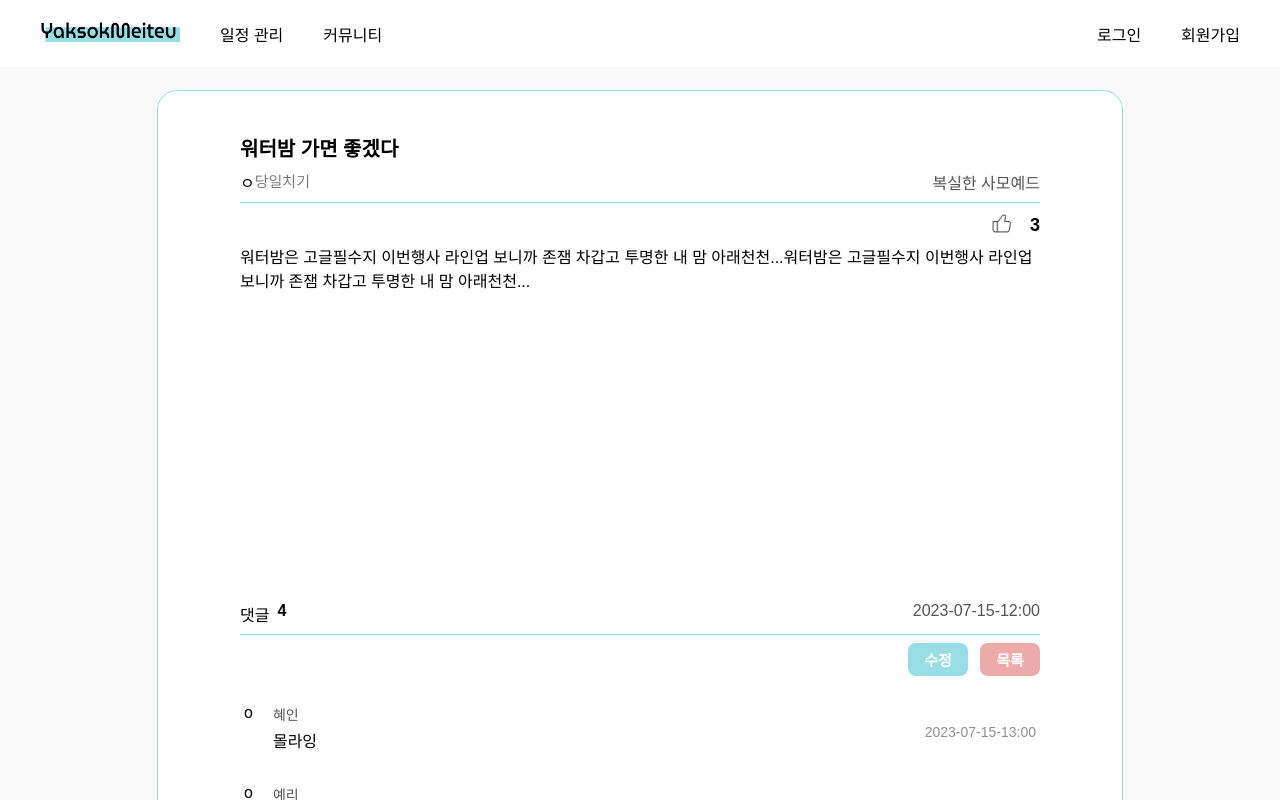
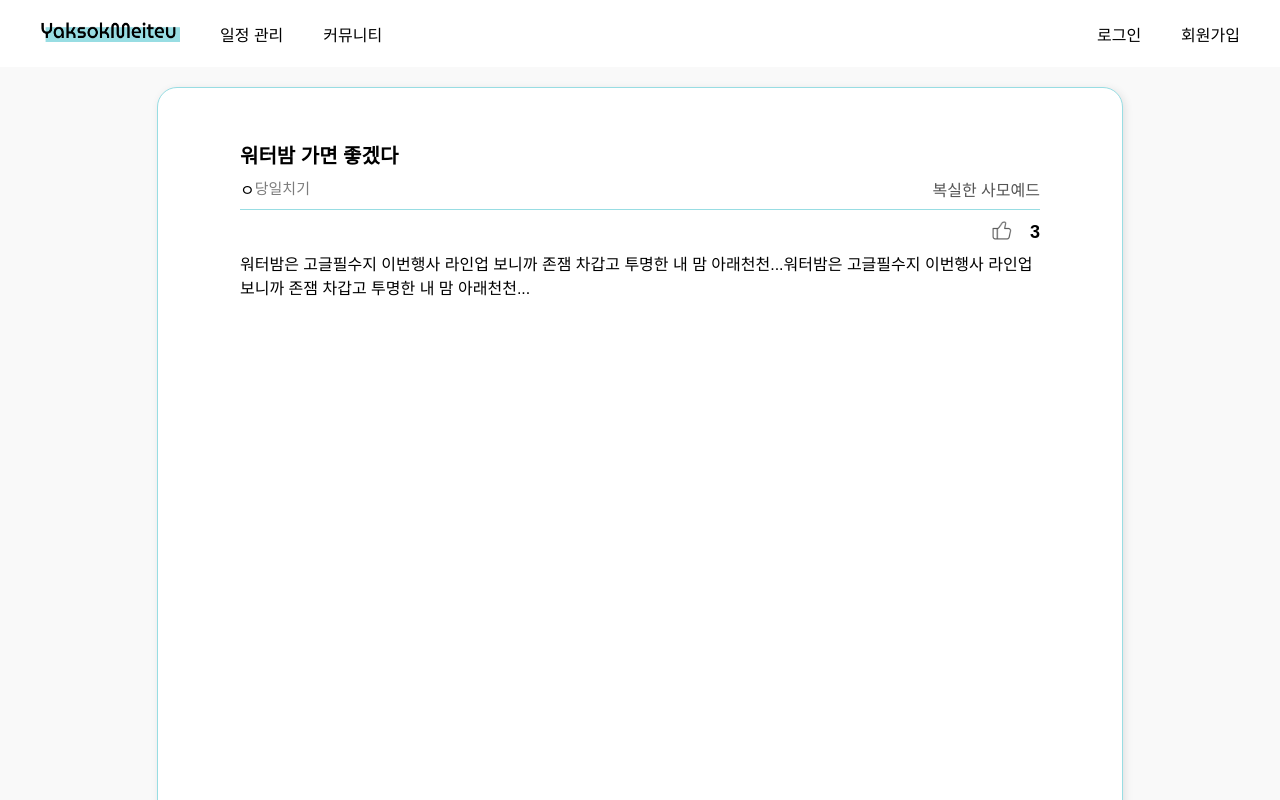
Before and after one commit to codestates-seb/seb44_main_032, a Vue app in the folder client/: page /community/1 in a window 1280 px wide. Shown: the top 800 px of the page. Built offline with nearby package versions, Linux system fonts and the light colour scheme; a small style sheet from the web is missing.

Commit message:
fix : 커뮤니티 스타일 오류 수정 1차

```diff
--- a/client/src/page/Community/CommunityDetail.tsx
+++ b/client/src/page/Community/CommunityDetail.tsx
@@ -74,6 +74,16 @@
           {
             commentId: '기쁨',
             commentBody: '오잉?;',
+            createdAt: '2023-07-16-15:30',
+          },
+          {
+            commentId: '석화',
+            commentBody: '우앙?;',
+            createdAt: '2023-07-16-15:30',
+          },
+          {
+            commentId: '영범',
+            commentBody: '오엥?;',
             createdAt: '2023-07-16-15:30',
           },
         ],
@@ -194,26 +204,26 @@
   justify-content: center;
   align-items: center;
   background-color: #f9f9f9;
+  padding-top: 87px;
+  padding-bottom: 87px;
 `;
 
 const EditSection = styled.div`
   display: flex;
-  margin-top: 90px;
   justify-content: center;
   align-items: center;
-  height: 1000px;
   width: 900px;
   border-radius: 20px;
   padding: 32px;
   border: 1px solid #98dde3;
   background-color: white;
+  box-shadow: 2px 2px 8px rgba(0, 0, 0, 0.1);
 `;
 
 const EditForm = styled.div`
   display: flex;
   flex-direction: column;
   margin-top: 20px;
-  height: 1000px;
   max-width: 800px;
   width: 100%;
 `;
```
